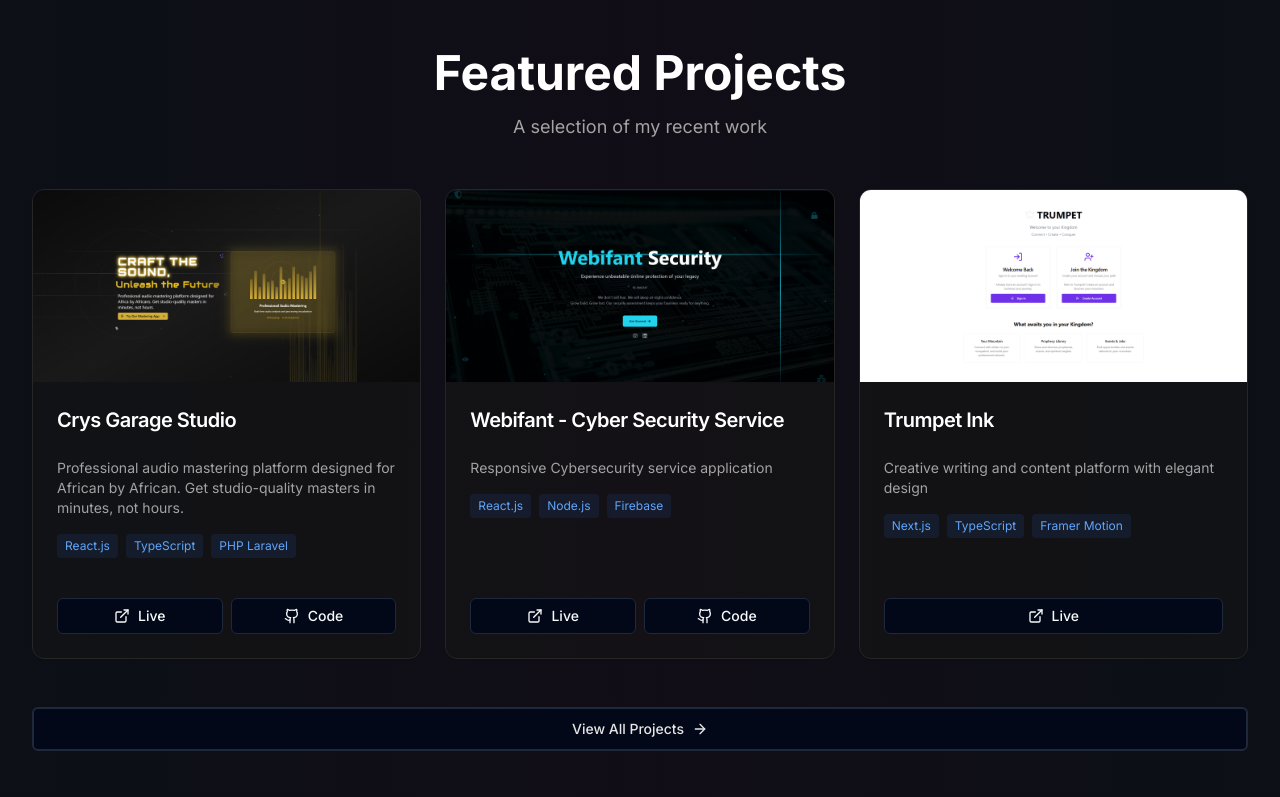
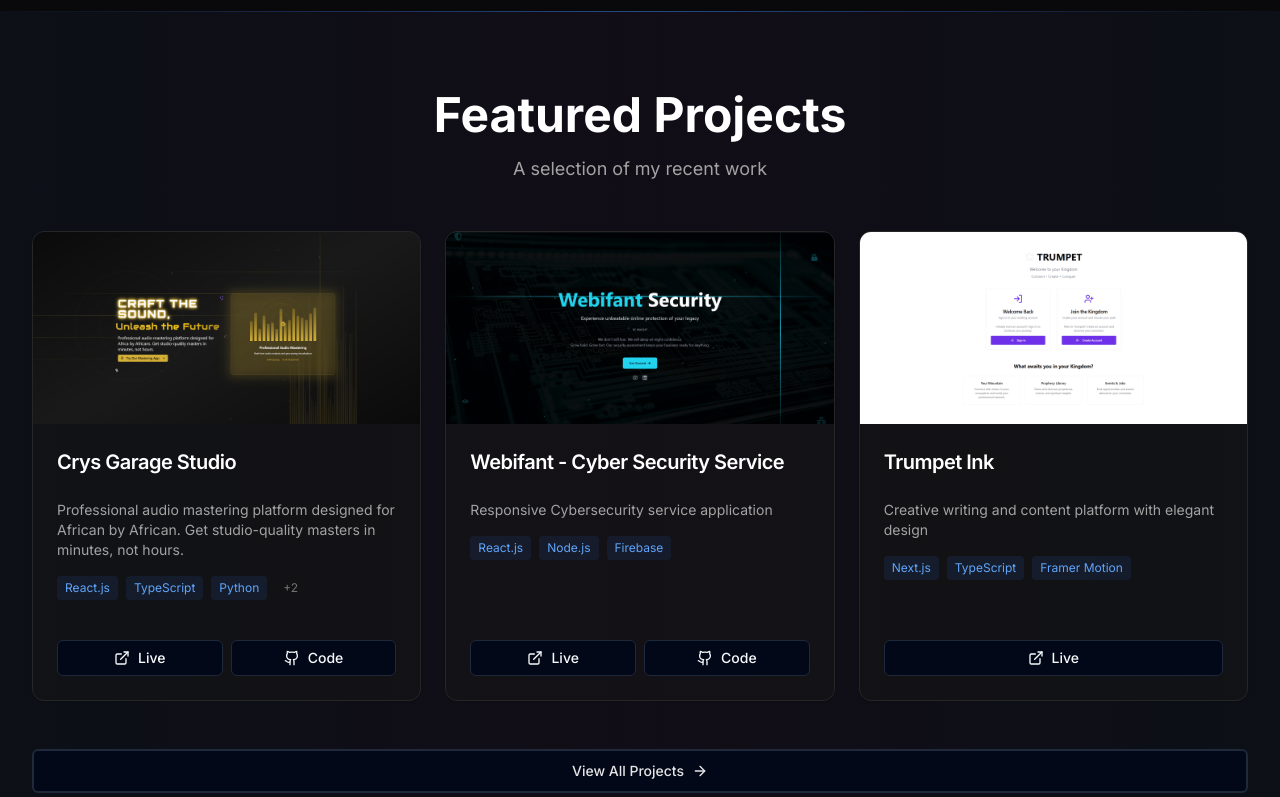
Before and after one commit to Jim-devENG/my-portfolio, a Next.js app: page / in a window 1280 px wide. Shown: the part 1589-2386 px from the top of the page. Built offline with nearby package versions, Linux system fonts and the light colour scheme.

Commit message:
Add Crysgarage work experience and update skills with Python/FastAPI

```diff
--- a/app/about/page.tsx
+++ b/app/about/page.tsx
@@ -9,6 +9,12 @@
 
 
 const experiences = [
+  {
+    year: "2025",
+    title: "Software Developer",
+    company: "Crysgarage",
+    description: "Developing and maintaining a professional audio mastering platform using React.js, TypeScript, Python, FastAPI, and Firebase. Building real-time audio processing features, RESTful API integrations, and implementing advanced audio analysis tools with ITU-R BS.1770 LUFS measurement.",
+  },
   {
     year: "2025",
     title: "CTO/Developer",
--- a/data/projects.ts
+++ b/data/projects.ts
@@ -13,7 +13,7 @@
     id: "1",
     title: "Crys Garage Studio",
     description: "Professional audio mastering platform designed for African by African. Get studio-quality masters in minutes, not hours.",
-    stack: ["React.js", "TypeScript", "PHP Laravel"],
+    stack: ["React.js", "TypeScript", "Python", "FastAPI", "Firebase"],
     liveUrl: "https://crysgarage.studio",
     githubUrl: "https://github.com/Jim-devENG/crysgarage-production",
     thumbnail: "/project-screenshots/crysgarage.png",
--- a/data/skills.ts
+++ b/data/skills.ts
@@ -6,7 +6,7 @@
 export const skills: SkillCategory[] = [
   {
     category: "Languages & Frameworks",
-    skills: ["PHP (Laravel)", "JavaScript", "React.js", "Vue.js", "TypeScript", "Node.js"],
+    skills: ["PHP (Laravel)", "JavaScript", "React.js", "Vue.js", "TypeScript", "Node.js", "Python", "FastAPI"],
   },
   {
     category: "Front-End Tools",
```
